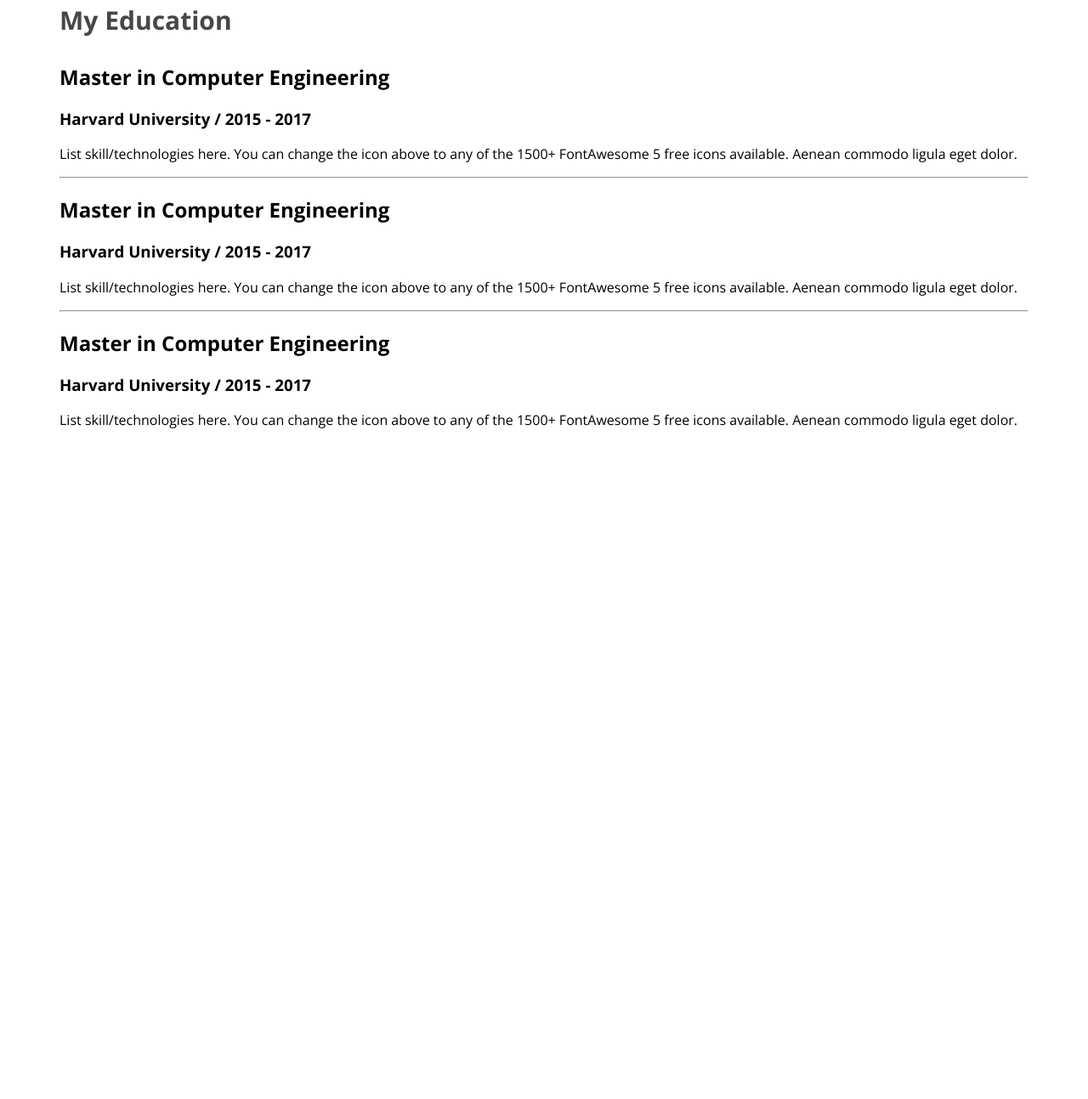
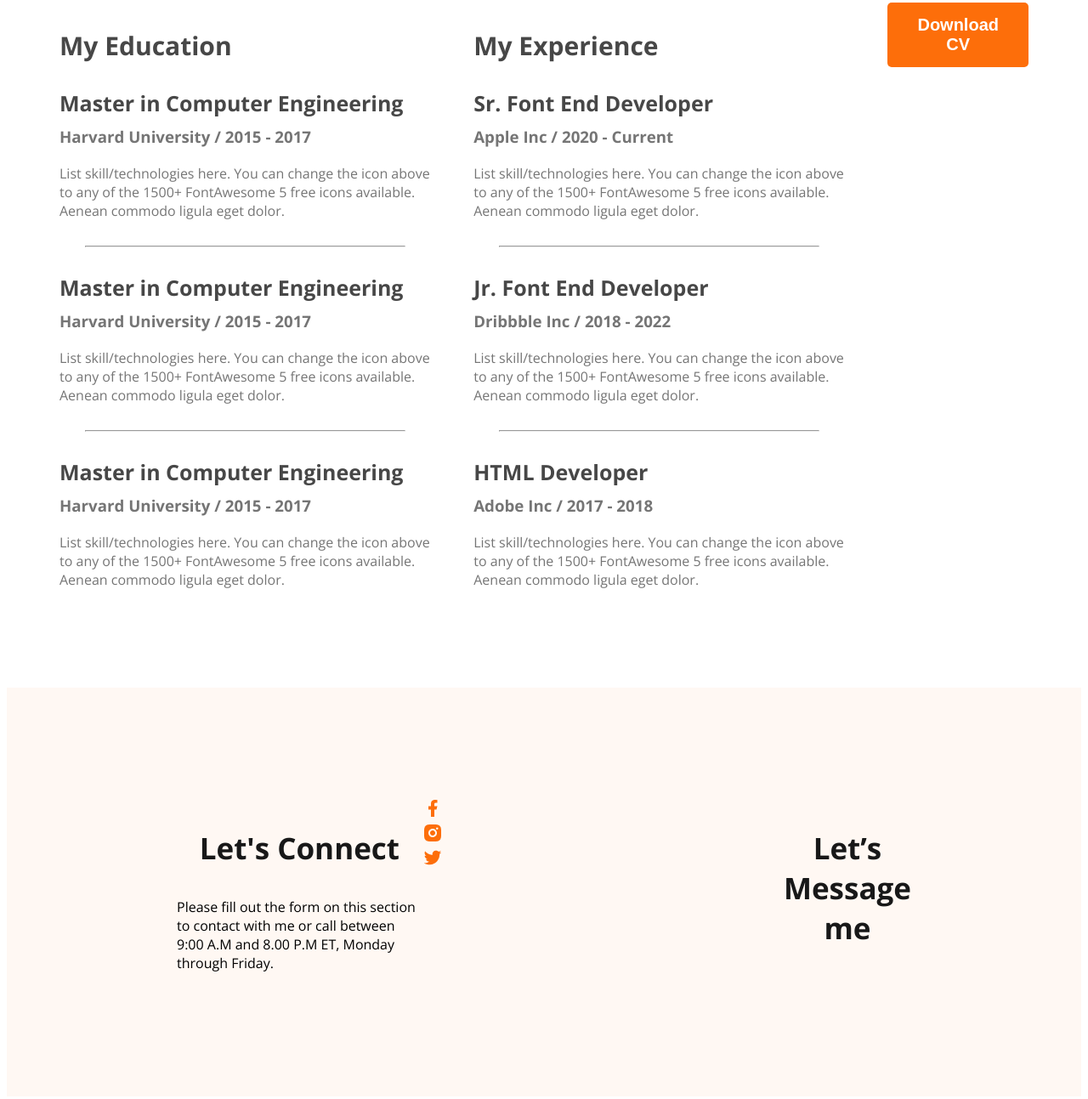
Before and after one commit to Bakir-Bhuyain/bakir-s-portfolio, a plain HTML site: page index.html in a window 1280 px wide. Shown: the part 2374-3667 px from the top of the page at 85% size. Before the commit the page ends 2895 px from the top, so only its background shows below. Drawn offline with nearby package versions, Linux system fonts and the light colour scheme.

Commit message:
footer-added

```diff
--- a/index.html
+++ b/index.html
@@ -99,34 +99,79 @@
                     1500+ FontAwesome 5 free icons available. Aenean commodo ligula eget dolor.</p>
             </div>
         </div>
+        </section>
+        <!-- Resume-section -->
         <section>
             <h3 class="section-tital">A summary of My Resume</h3>
+
+            <div class="resume-container">
+                <!-- .resume-column*2>h3.resume-column-title -->
                 <div class="resume-column">
                     <h3 class="resume-column-title">My Education</h3>
-            </div>
-                <div class="resume-item"></div>
+                <div class="resume-item">
                     <h2 class="resume-item-title">Master in Computer Engineering</h2>
                     <h3 class="resume-item-institute">Harvard University / 2015 - 2017</h3>
                     <p class="resume-item-description">List skill/technologies here. You can change the icon above
                         to any of the 1500+ FontAwesome 5 free icons available. Aenean commodo ligula eget dolor.</p>
+                </div>
                 <hr>
-                <div class="resume-item"></div>
+                <div class="resume-item">
                     <h2 class="resume-item-title">Master in Computer Engineering</h2>
                     <h3 class="resume-item-institute">Harvard University / 2015 - 2017</h3>
                     <p class="resume-item-description">List skill/technologies here. You can change the icon above
                         to any of the 1500+ FontAwesome 5 free icons available. Aenean commodo ligula eget dolor.</p>
+                </div>
                 <hr>
-                <div class="resume-item"></div>
+                <div class="resume-item">
                     <h2 class="resume-item-title">Master in Computer Engineering</h2>
                     <h3 class="resume-item-institute">Harvard University / 2015 - 2017</h3>
                     <p class="resume-item-description">List skill/technologies here. You can change the icon above
                         to any of the 1500+ FontAwesome 5 free icons available. Aenean commodo ligula eget dolor.</p>
+                </div>
+                </div>
+                <div class="resume-column">
+                    <h3 class="resume-column-title">My Experience</h3>
+                    <div class="resume-item">
+                        <h2 class="resume-item-title">Sr. Font End Developer</h2>
+                        <h3 class="resume-item-institute">Apple Inc / 2020 - Current</h3>
+                        <p class="resume-item-description">List skill/technologies here. You can change the icon above
+                            to any of the 1500+ FontAwesome 5 free icons available. Aenean commodo ligula eget dolor.</p>
+                    </div>
+                    <hr>
+                    <div class="resume-item">
+                        <h2 class="resume-item-title">Jr. Font End Developer</h2>
+                        <h3 class="resume-item-institute">Dribbble Inc / 2018 - 2022</h3>
+                        <p class="resume-item-description">List skill/technologies here. You can change the icon above
+                            to any of the 1500+ FontAwesome 5 free icons available. Aenean commodo ligula eget dolor.</p>
+                    </div>
+                    <hr>
+                    <div class="resume-item">
+                        <h2 class="resume-item-title">HTML Developer</h2>
+                        <h3 class="resume-item-institute">Adobe Inc / 2017 - 2018</h3>
+                        <p class="resume-item-description">List skill/technologies here. You can change the icon above
+                            to any of the 1500+ FontAwesome 5 free icons available. Aenean commodo ligula eget dolor.</p>
+                    </div>
+                </div>
+
+                <div class="download-cv">
+                    <button class="btn-primary">Download CV</button>
+                </div>
+            </section>
+    </main>
+    <footer>
+        <div class="footer-column">
+            <h3 class="section-tital">Let's Connect</h3>
+            <p class="section-description">Please fill out the form on this section to contact with me or call between 9:00 A.M and 8.00 P.M ET, Monday through Friday.</p>
+        </div>
+        <div class="social-links">
+       <a href=""> <img src="images/icons/facebook.png" alt=""></a>
+       <a href=""> <img src="images/icons/insta.png" alt=""></a>
+       <a href=""> <img src="images/icons/twitter.png" alt=""></a>
+    </div>
+        <div class="footer-column">
+            <h3 class="section-tital">Let’s Message me</h3>
 
         </div>
-
-
-              </main>
-    <footer>
 
     </footer>
 </body>
--- a/styles/portfolio.css
+++ b/styles/portfolio.css
@@ -157,3 +157,33 @@ main section {
     display: flex;
     gap: 50px;
 }
+.resume-item-institute, .resume-item-description{
+color: #757575;
+}
+.resume-item-title{
+    color: #474747;
+    font-size: 25px;
+    font-weight: 700;
+    margin-bottom: 10px;
+}
+.resume-item-institute{
+    margin-bottom: 20px;
+    margin-top: 0px;
+}
+.resume-container hr{
+    margin: 30px; ;
+}
+.download-cv{
+    text-align: center;
+
+}
+footer{
+     display: flex;
+   background: #FFF8F3;
+   margin-top: 100px;
+   padding:130px 200px ;
+}
+.social-links{
+    margin-right: 400px;
+    bottom: 200px;
+}
```
Lines whose indentation alone changed are shown as unchanged.
